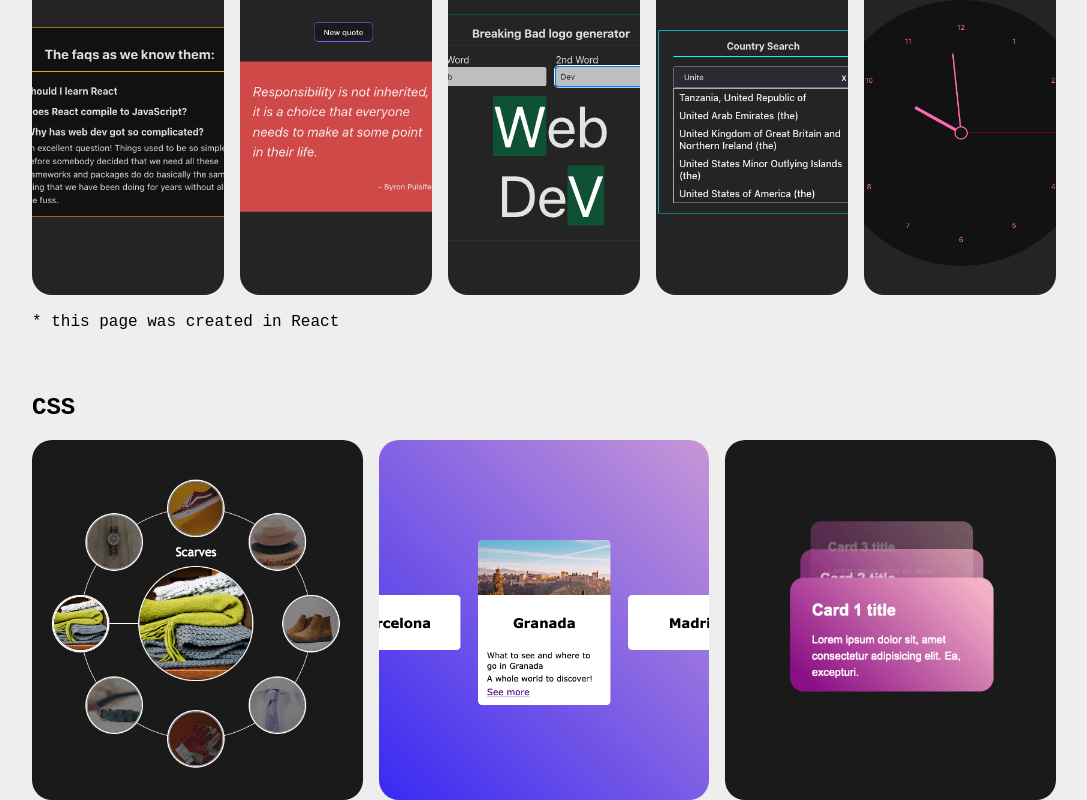
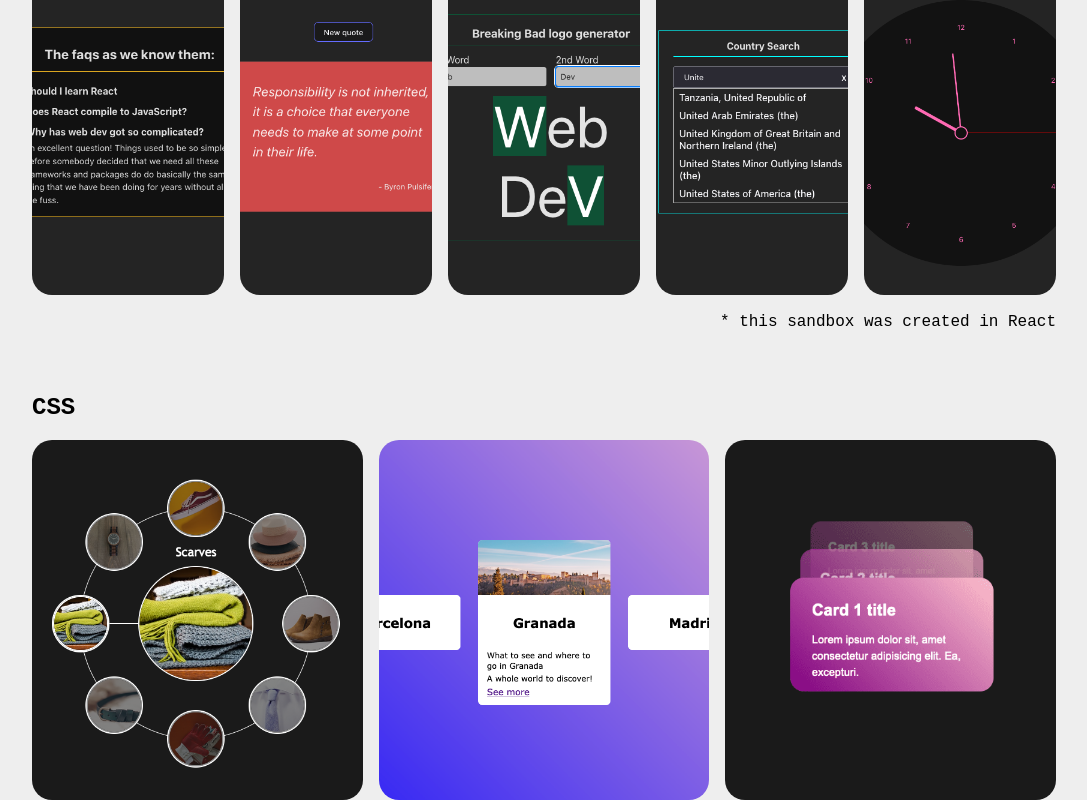
Before and after one commit to cbolson/sandbox-cbolson, a React (Vite) app: page / in a window 1280 px wide. Shown: the part 753-1553 px from the top of the page, without its empty margins (96-1183 px from the left). Built offline with nearby package versions, Linux system fonts and the light colour scheme.

Commit message:
update React notes

```diff
--- a/src/data/projects.json
+++ b/src/data/projects.json
@@ -41,7 +41,7 @@
   },
   {
     "title": "React",
-    "note": "* this page was created in React",
+    "note": "* this sandbox was created in React",
     "type": [
       {
         "title": "FAQ / Accordion",
--- a/src/index.css
+++ b/src/index.css
@@ -216,5 +216,6 @@ h2 {
   }
   .note {
     margin-top: 1rem;
+    text-align: right;
   }
 }
```
